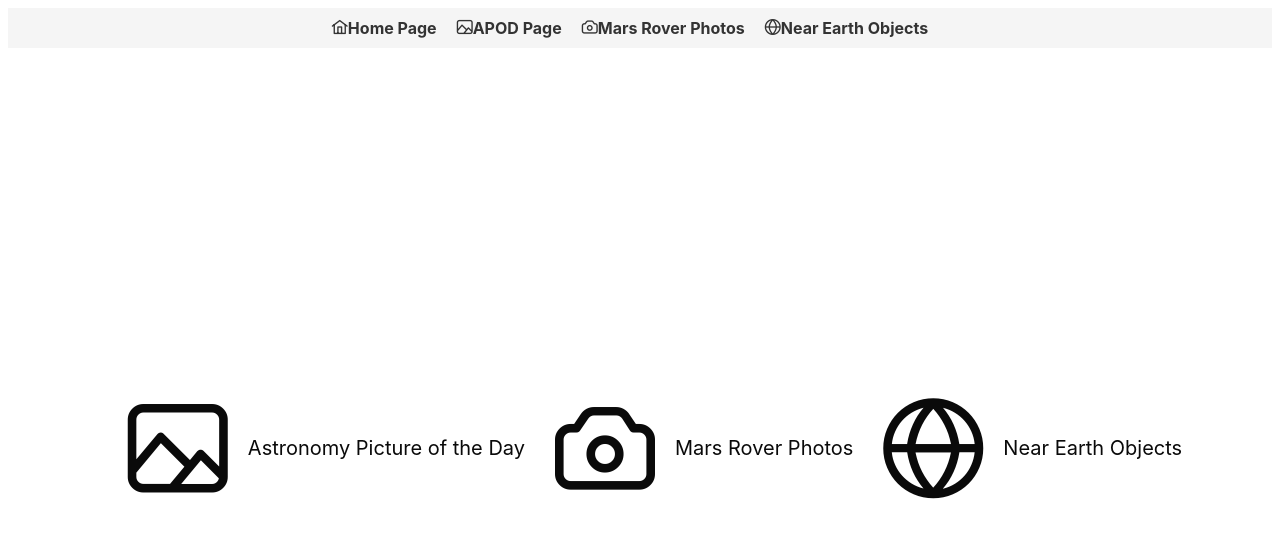
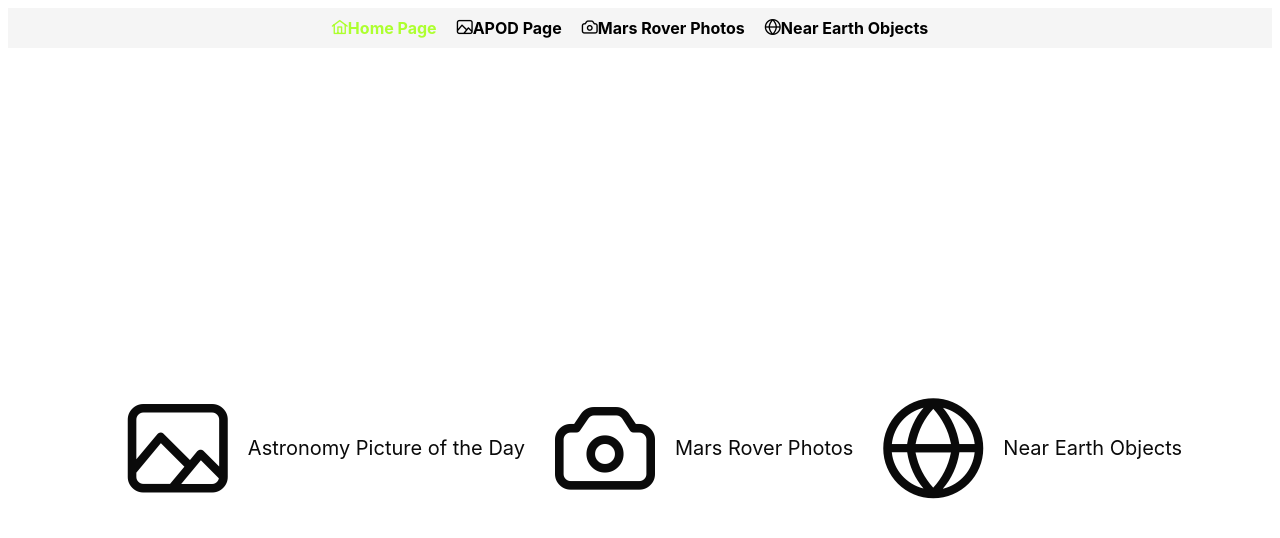
Before and after one commit to goranjo/nasa-project, a React (Vite) app: page / in a window 1280 px wide. Shown: the top 538 px of the page. Built offline with nearby package versions, Linux system fonts and the light colour scheme.

Commit message:
adding active menu item

```diff
--- a/src/components/MenuBar/CustomMenuBar.tsx
+++ b/src/components/MenuBar/CustomMenuBar.tsx
@@ -1,4 +1,4 @@
-import {Link} from 'react-router-dom';
+import {NavLink} from 'react-router-dom';
 import {StyledMenuBar, StyledMenuItem} from "@/components/MenuBar/CustomMenuBar.styled.tsx";
 
 const CustomMenuBar = () => {
@@ -31,10 +31,12 @@ const CustomMenuBar = () => {
                 <ul>
                     {items.map((item) => (
                         <StyledMenuItem key={item.to}>
-                            <Link to={item.to}>
+                            <NavLink to={item.to} style={({isActive}) => ({
+                                color: isActive ? '#ADFF2F' : '#000'
+                            })}>
                                 <i className={item.icon}></i>
                                 {item.label}
-                            </Link>
+                            </NavLink>
                         </StyledMenuItem>
                     ))}
                 </ul>
```
